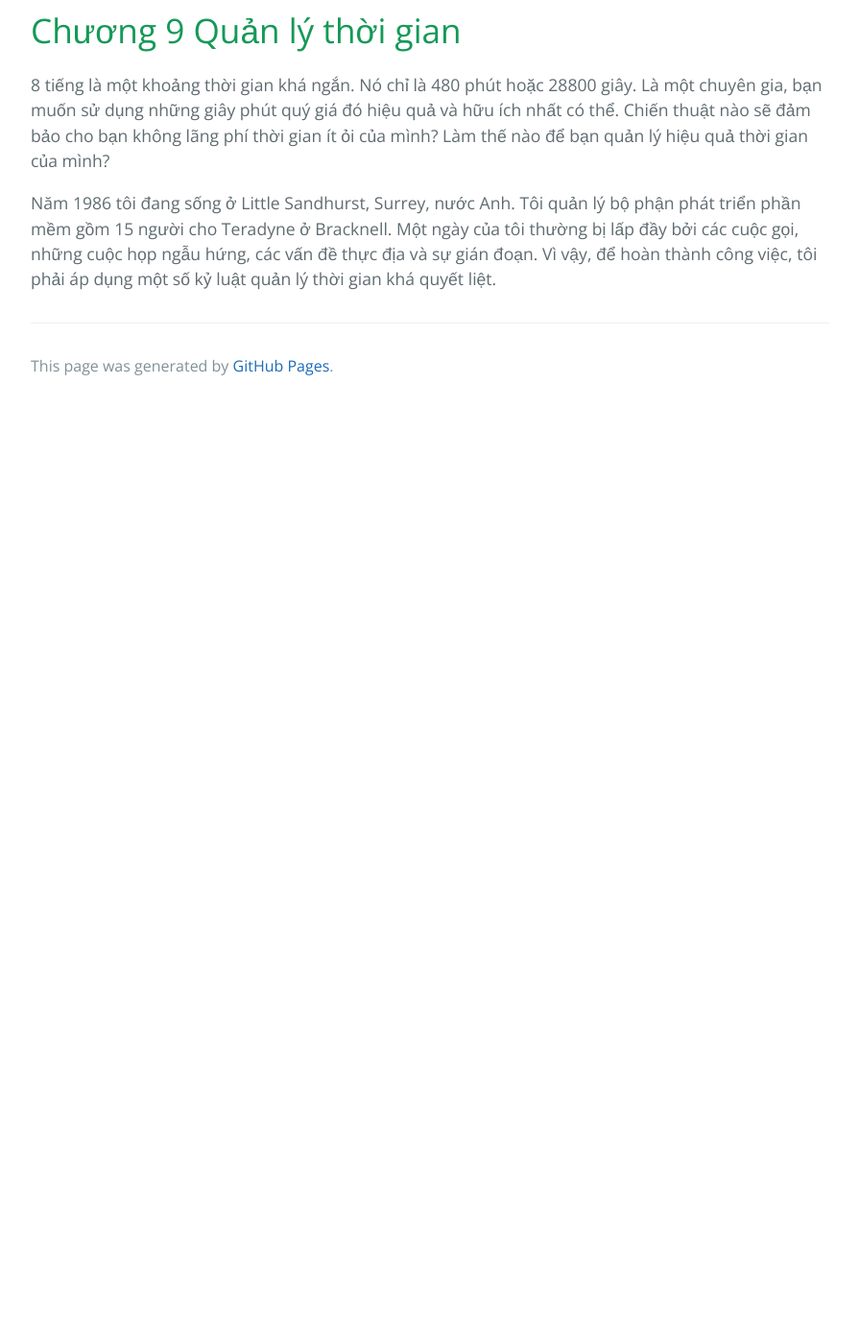
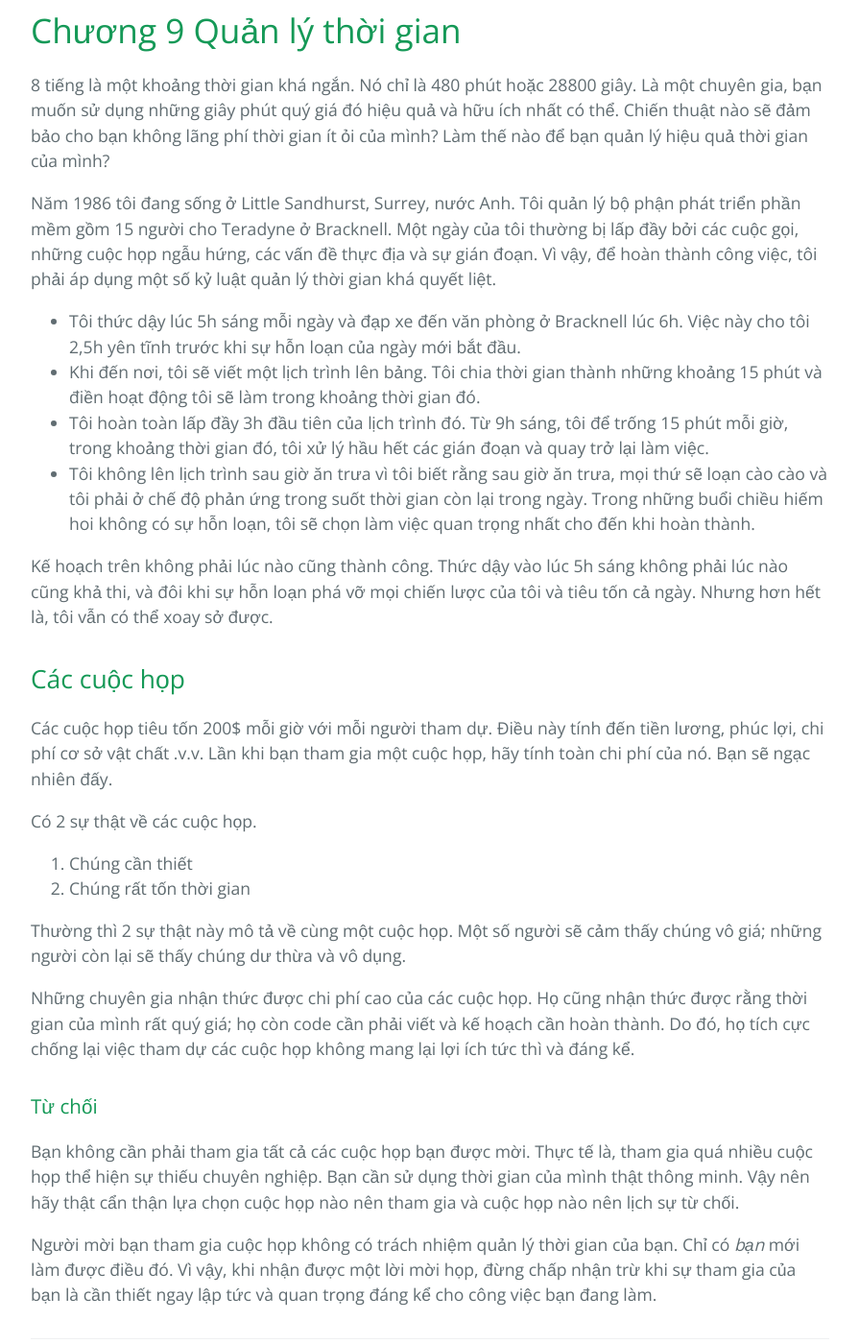
Before and after one commit to HaiBV/haibv.github.io, a Jekyll site: the page built from clean-coder/chapter-9-time-management.md, in a window 1280 px wide and 1400 px high, scrolled down 344 px. Shown: the whole window at 96% size, without its empty margins (192-1087 px from the left). Built offline with Jekyll 4.4.1, drawn with Linux system fonts in a browser that asks for light colours; our own code applies the rules of GitHub Pages for plain Markdown files; before the commit the page ends 900 px from its top, so only the background shows below that.

Commit message:
Update The Clean Coder - Chapter 9 Time management

```diff
--- a/clean-coder/chapter-9-time-management.md
+++ b/clean-coder/chapter-9-time-management.md
@@ -7,3 +7,29 @@ layout: default
 8 tiếng là một khoảng thời gian khá ngắn. Nó chỉ là 480 phút hoặc 28800 giây. Là một chuyên gia, bạn muốn sử dụng những giây phút quý giá đó hiệu quả và hữu ích nhất có thể. Chiến thuật nào sẽ đảm bảo cho bạn không lãng phí thời gian ít ỏi của mình? Làm thế nào để bạn quản lý hiệu quả thời gian của mình?
 
 Năm 1986 tôi đang sống ở Little Sandhurst, Surrey, nước Anh. Tôi quản lý bộ phận phát triển phần mềm gồm 15 người cho Teradyne ở Bracknell. Một ngày của tôi thường bị lấp đầy bởi các cuộc gọi, những cuộc họp ngẫu hứng, các vấn đề thực địa và sự gián đoạn. Vì vậy, để hoàn thành công việc, tôi phải áp dụng một số kỷ luật quản lý thời gian khá quyết liệt.
+
+- Tôi thức dậy lúc 5h sáng mỗi ngày và đạp xe đến văn phòng ở Bracknell lúc 6h. Việc này cho tôi 2,5h yên tĩnh trước khi sự hỗn loạn của ngày mới bắt đầu.
+- Khi đến nơi, tôi sẽ viết một lịch trình lên bảng. Tôi chia thời gian thành những khoảng 15 phút và điền hoạt động tôi sẽ làm trong khoảng thời gian đó.
+- Tôi hoàn toàn lấp đầy 3h đầu tiên của lịch trình đó. Từ 9h sáng, tôi để trống 15 phút mỗi giờ, trong khoảng thời gian đó, tôi xử lý hầu hết các gián đoạn và quay trở lại làm việc.
+- Tôi không lên lịch trình sau giờ ăn trưa vì tôi biết rằng sau giờ ăn trưa, mọi thứ sẽ loạn cào cào và tôi phải ở chế độ phản ứng trong suốt thời gian còn lại trong ngày. Trong những buổi chiều hiếm hoi không có sự hỗn loạn, tôi sẽ chọn làm việc quan trọng nhất cho đến khi hoàn thành.
+
+Kế hoạch trên không phải lúc nào cũng thành công. Thức dậy vào lúc 5h sáng không phải lúc nào cũng khả thi, và đôi khi sự hỗn loạn phá vỡ mọi chiến lược của tôi và tiêu tốn cả ngày. Nhưng hơn hết là, tôi vẫn có thể xoay sở được.
+
+## Các cuộc họp
+
+Các cuộc họp tiêu tốn 200$ mỗi giờ với mỗi người tham dự. Điều này tính đến tiền lương, phúc lợi, chi phí cơ sở vật chất .v.v. Lần khi bạn tham gia một cuộc họp, hãy tính toàn chi phí của nó. Bạn sẽ ngạc nhiên đấy.
+
+Có 2 sự thật về các cuộc họp.
+
+1. Chúng cần thiết
+2. Chúng rất tốn thời gian
+
+Thường thì 2 sự thật này mô tả về cùng một cuộc họp. Một số người sẽ cảm thấy chúng vô giá; những người còn lại sẽ thấy chúng dư thừa và vô dụng.
+
+Những chuyên gia nhận thức được chi phí cao của các cuộc họp. Họ cũng nhận thức được rằng thời gian của mình rất quý giá; họ còn code cần phải viết và kế hoạch cần hoàn thành. Do đó, họ tích cực chống lại việc tham dự các cuộc họp không mang lại lợi ích tức thì và đáng kể.
+
+### Từ chối
+
+Bạn không cần phải tham gia tất cả các cuộc họp bạn được mời. Thực tế là, tham gia quá nhiều cuộc họp thể hiện sự thiếu chuyên nghiệp. Bạn cần sử dụng thời gian của mình thật thông minh. Vậy nên hãy thật cẩn thận lựa chọn cuộc họp nào nên tham gia và cuộc họp nào nên lịch sự từ chối.
+
+Người mời bạn tham gia cuộc họp không có trách nhiệm quản lý thời gian của bạn. Chỉ có _bạn_ mới làm được điều đó. Vì vậy, khi nhận được một lời mời họp, đừng chấp nhận trừ khi sự tham gia của bạn là cần thiết ngay lập tức và quan trọng đáng kể cho công việc bạn đang làm.
```
